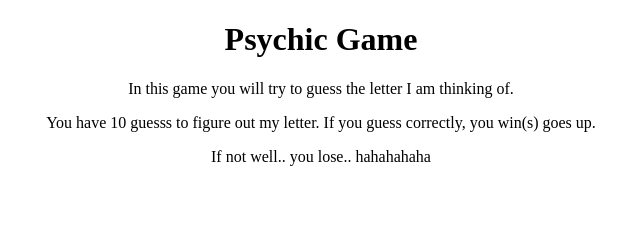
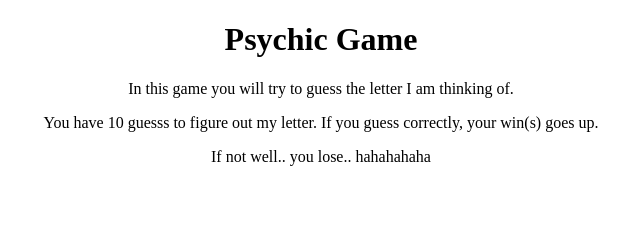
Before and after one commit to 0xBull24/psychic-game, a plain HTML site: page index.html in a window 1280 px wide. Shown: the top 240 px of the page, 319-959 px from the left. Drawn offline with Linux system fonts and the light colour scheme.

Commit message:
Fixed typo

```diff
--- a/index.html
+++ b/index.html
@@ -15,7 +15,7 @@
     <div class="page-content">
       <h1>Psychic Game</h1>
       <p>In this game you will try to guess the letter I am thinking of.</p>
-      <p>You have 10 guesss to figure out my letter. If you guess correctly, you win(s) goes up.</p>
+      <p>You have 10 guesss to figure out my letter. If you guess correctly, your win(s) goes up.</p>
       <p>If not well.. you lose.. hahahahaha</p>
     </div>
   </body>
```
